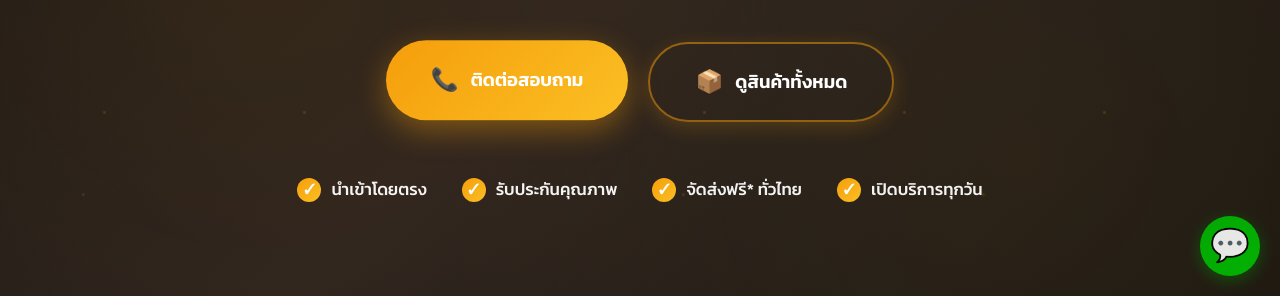
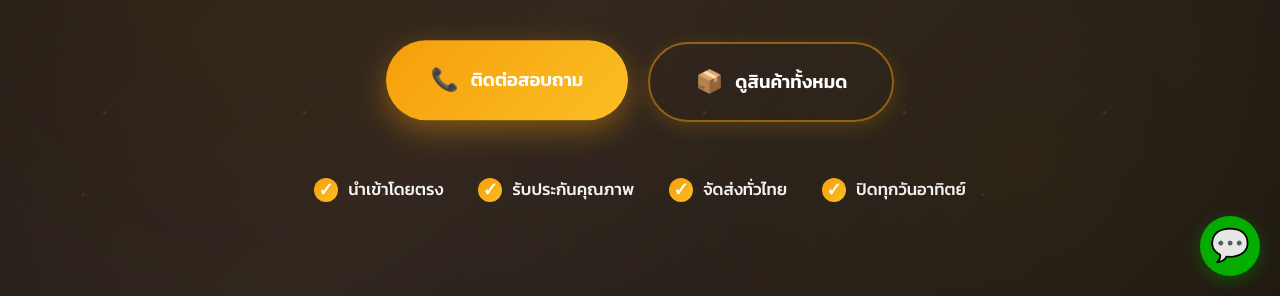
Before and after one commit to novterss/CRD.Tractorparts, a plain HTML site: page index.html in a window 1280 px wide. Shown: the part 504-800 px from the top of the page. Drawn offline with Linux system fonts and the light colour scheme; files whose address does not match are found by name.

Commit message:
Update home page texts (Nationwide Delivery, Closed Sunday)

```diff
--- a/index.html
+++ b/index.html
@@ -132,12 +132,13 @@
                     </div>
                     <div class="trust-badge">
                         <span class="badge-icon">✓</span>
-                        <span class="badge-text" data-th="จัดส่งฟรี* ทั่วไทย" data-en="Free Delivery*">จัดส่งฟรี*
-                            ทั่วไทย</span>
+                        <span class="badge-text" data-th="จัดส่งทั่วไทย"
+                            data-en="Nationwide Delivery">จัดส่งทั่วไทย</span>
                     </div>
                     <div class="trust-badge">
                         <span class="badge-icon">✓</span>
-                        <span class="badge-text" data-th="เปิดบริการทุกวัน" data-en="Open Daily">เปิดบริการทุกวัน</span>
+                        <span class="badge-text" data-th="ปิดทุกวันอาทิตย์"
+                            data-en="Closed every Sunday">ปิดทุกวันอาทิตย์</span>
                     </div>
                 </div>
             </div>
```
